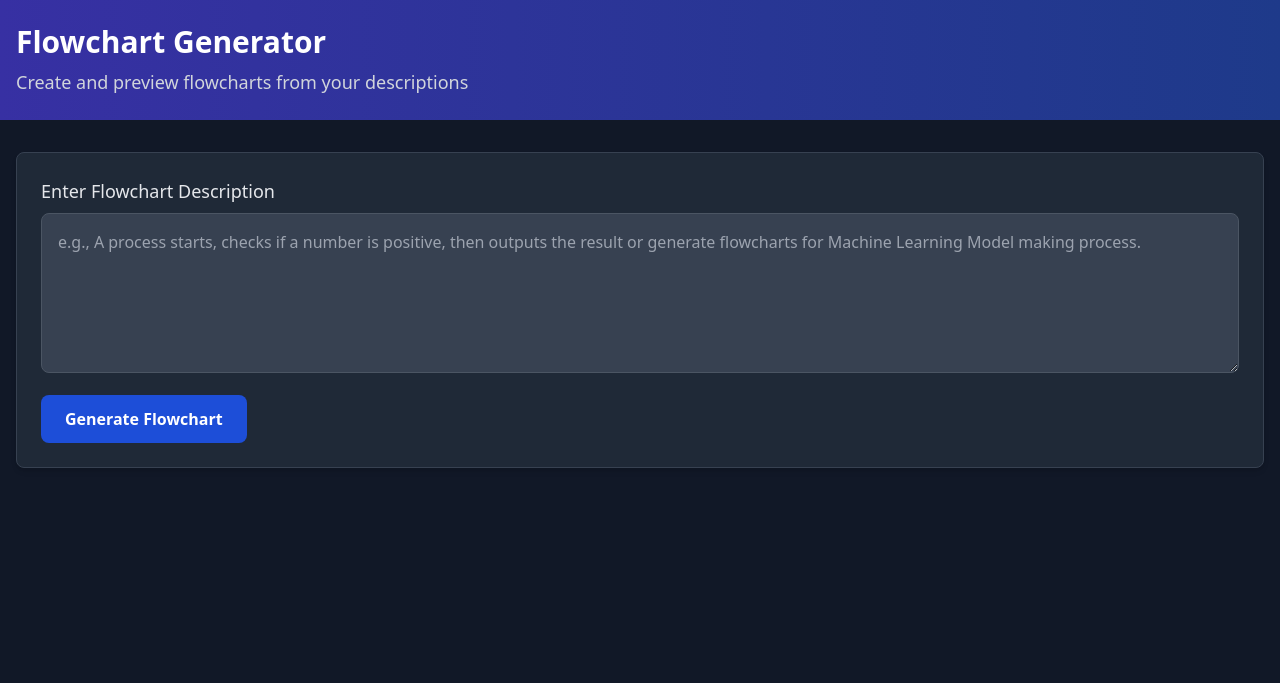
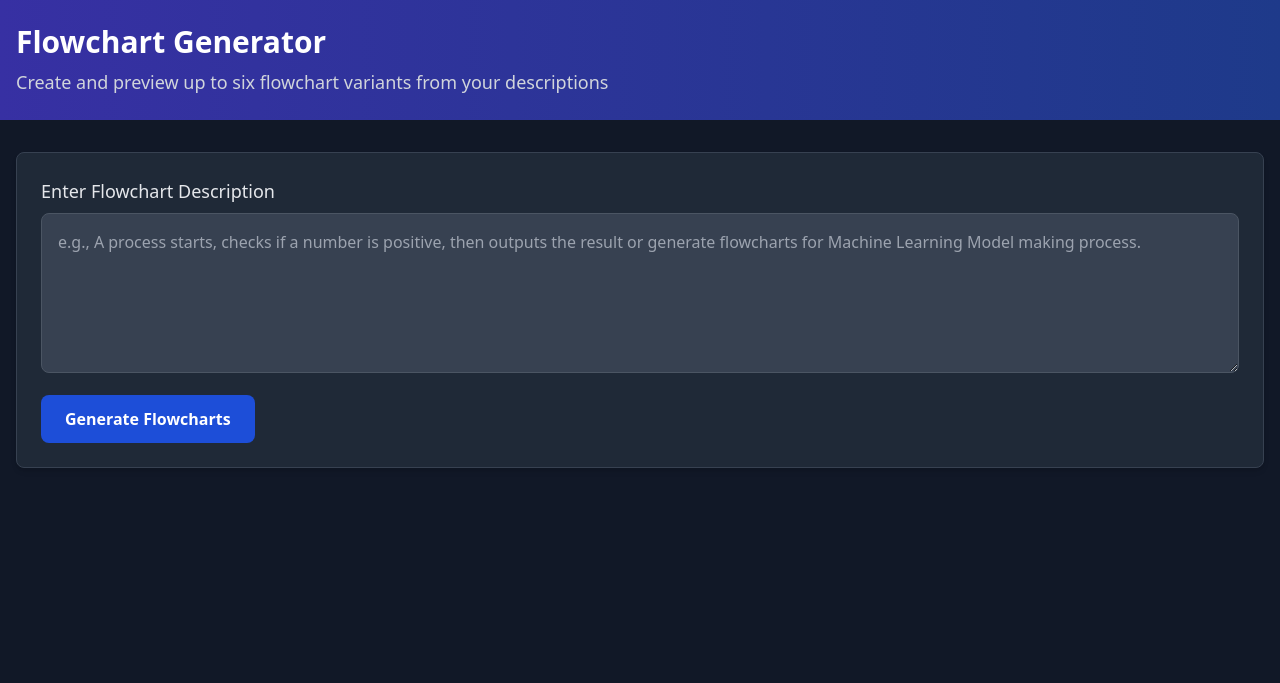
Before and after one commit to Aryan-Prasad-666/Flowchart-Maker, a Flask app: page / in a window 1280 px wide. Shown: the top 683 px of the page. Run offline with Flask 3, Linux system fonts and the light colour scheme; some libraries are stand-ins or nearby versions.

Commit message:
now produces 6 variants

```diff
--- a/app.py
+++ b/app.py
@@ -67,7 +67,7 @@ gemini_llm = LLM(
 
 mermaid_generator = Agent(
     role='Mermaid Code Generator',
-    goal='Generate three distinct Mermaid flowchart interpretations with unique logical structures based on a user-provided description.',
+    goal='Generate six distinct Mermaid flowchart interpretations with unique logical structures based on a user-provided description.',
     backstory='You are an expert in diagramming, skilled in creating valid and diverse Mermaid syntax for flowcharts.',
     verbose=True,
     llm=gemini_llm,
@@ -102,7 +102,6 @@ def validate_mermaid_code(code: str) -> bool:
 
     return True
 
-
 def render_with_kroki(mermaid_code, variant, fmt):
     """Render Mermaid code via Kroki API into SVG or PNG."""
     url = f"https://kroki.io/mermaid/{fmt}"
@@ -125,7 +124,10 @@ def run_crew(flowchart_description):
     variants = [
         {'id': 1, 'name': 'Variant 1', 'json_file': 'mermaid_code_variant1.json', 'svg_file': 'flowchart_output_variant1.svg', 'png_file': 'flowchart_output_variant1.png'},
         {'id': 2, 'name': 'Variant 2', 'json_file': 'mermaid_code_variant2.json', 'svg_file': 'flowchart_output_variant2.svg', 'png_file': 'flowchart_output_variant2.png'},
-        {'id': 3, 'name': 'Variant 3', 'json_file': 'mermaid_code_variant3.json', 'svg_file': 'flowchart_output_variant3.svg', 'png_file': 'flowchart_output_variant3.png'}
+        {'id': 3, 'name': 'Variant 3', 'json_file': 'mermaid_code_variant3.json', 'svg_file': 'flowchart_output_variant3.svg', 'png_file': 'flowchart_output_variant3.png'},
+        {'id': 4, 'name': 'Variant 4', 'json_file': 'mermaid_code_variant4.json', 'svg_file': 'flowchart_output_variant4.svg', 'png_file': 'flowchart_output_variant4.png'},
+        {'id': 5, 'name': 'Variant 5', 'json_file': 'mermaid_code_variant5.json', 'svg_file': 'flowchart_output_variant5.svg', 'png_file': 'flowchart_output_variant5.png'},
+        {'id': 6, 'name': 'Variant 6', 'json_file': 'mermaid_code_variant6.json', 'svg_file': 'flowchart_output_variant6.svg', 'png_file': 'flowchart_output_variant6.png'}
     ]
 
     result_json = {'variants': []}
@@ -135,7 +137,7 @@ def run_crew(flowchart_description):
             description=(
                 f"Based on the user-provided flowchart description, generate a unique Mermaid flowchart in JSON format:\n"
                 f"Description: {flowchart_description}\n"
-                f"This is variant {variant['id']} of 3. Create a distinct logical structure (linear, branching, or parallel).\n"
+                f"This is variant {variant['id']} of 6. Create a distinct logical structure (linear, branching, or parallel).\n"
                 f"Output strictly as a JSON object like: {{\"mermaid_code\": \"graph TD; A[Start] --> B[Process] --> C[End]\"}}"
             ),
             expected_output="A JSON object with valid Mermaid flowchart code under 'mermaid_code'.",
@@ -214,7 +216,10 @@ def download(file_type, variant_id):
     variant_files = {
         '1': {'svg': 'flowchart_output_variant1.svg', 'png': 'flowchart_output_variant1.png'},
         '2': {'svg': 'flowchart_output_variant2.svg', 'png': 'flowchart_output_variant2.png'},
-        '3': {'svg': 'flowchart_output_variant3.svg', 'png': 'flowchart_output_variant3.png'}
+        '3': {'svg': 'flowchart_output_variant3.svg', 'png': 'flowchart_output_variant3.png'},
+        '4': {'svg': 'flowchart_output_variant4.svg', 'png': 'flowchart_output_variant4.png'},
+        '5': {'svg': 'flowchart_output_variant5.svg', 'png': 'flowchart_output_variant5.png'},
+        '6': {'svg': 'flowchart_output_variant6.svg', 'png': 'flowchart_output_variant6.png'}
     }
     if variant_id not in variant_files or file_type not in ['svg', 'png']:
         return jsonify({'error': 'Invalid file type or variant ID'}), 400
--- a/templates/index.html
+++ b/templates/index.html
@@ -19,7 +19,7 @@
     <header class="bg-gradient-to-r from-indigo-800 to-blue-900 text-white py-6">
         <div class="container mx-auto px-4">
             <h1 class="text-3xl font-bold">Flowchart Generator</h1>
-            <p class="mt-2 text-lg text-gray-300">Create and preview flowcharts from your descriptions</p>
+            <p class="mt-2 text-lg text-gray-300">Create and preview up to six flowchart variants from your descriptions</p>
         </div>
     </header>
 
@@ -50,13 +50,13 @@
                 type="submit"
                 class="mt-4 px-6 py-3 bg-blue-700 text-white font-semibold rounded-lg hover:bg-blue-800 transition duration-200"
             >
-                Generate Flowchart
+                Generate Flowcharts
             </button>
         </form>
 
         {% if result and result.variants %}
             <h2 class="text-2xl font-semibold text-gray-100 mb-6">Generated Flowchart Variants</h2>
-            <div class="grid grid-cols-1 md:grid-cols-2 lg:grid-cols-3 gap-6">
+            <div class="grid grid-cols-1 sm:grid-cols-2 lg:grid-cols-3 gap-6">
                 {% for variant in result.variants %}
                     <div class="bg-gray-800 p-8 rounded-lg shadow-md border border-gray-700">
                         <h3 class="text-xl font-medium text-gray-200 mb-4">{{ variant.name }}</h3>
```
